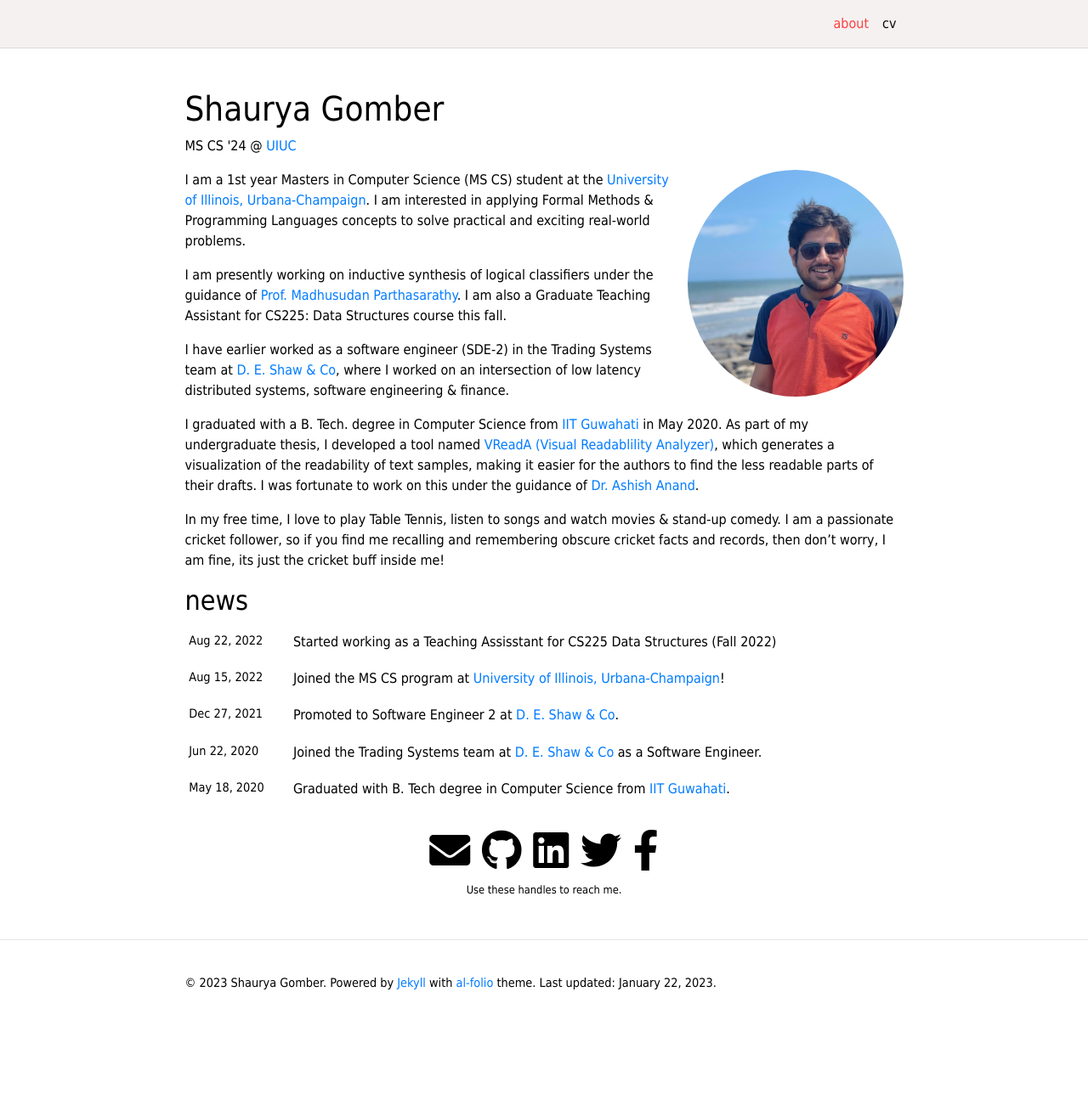
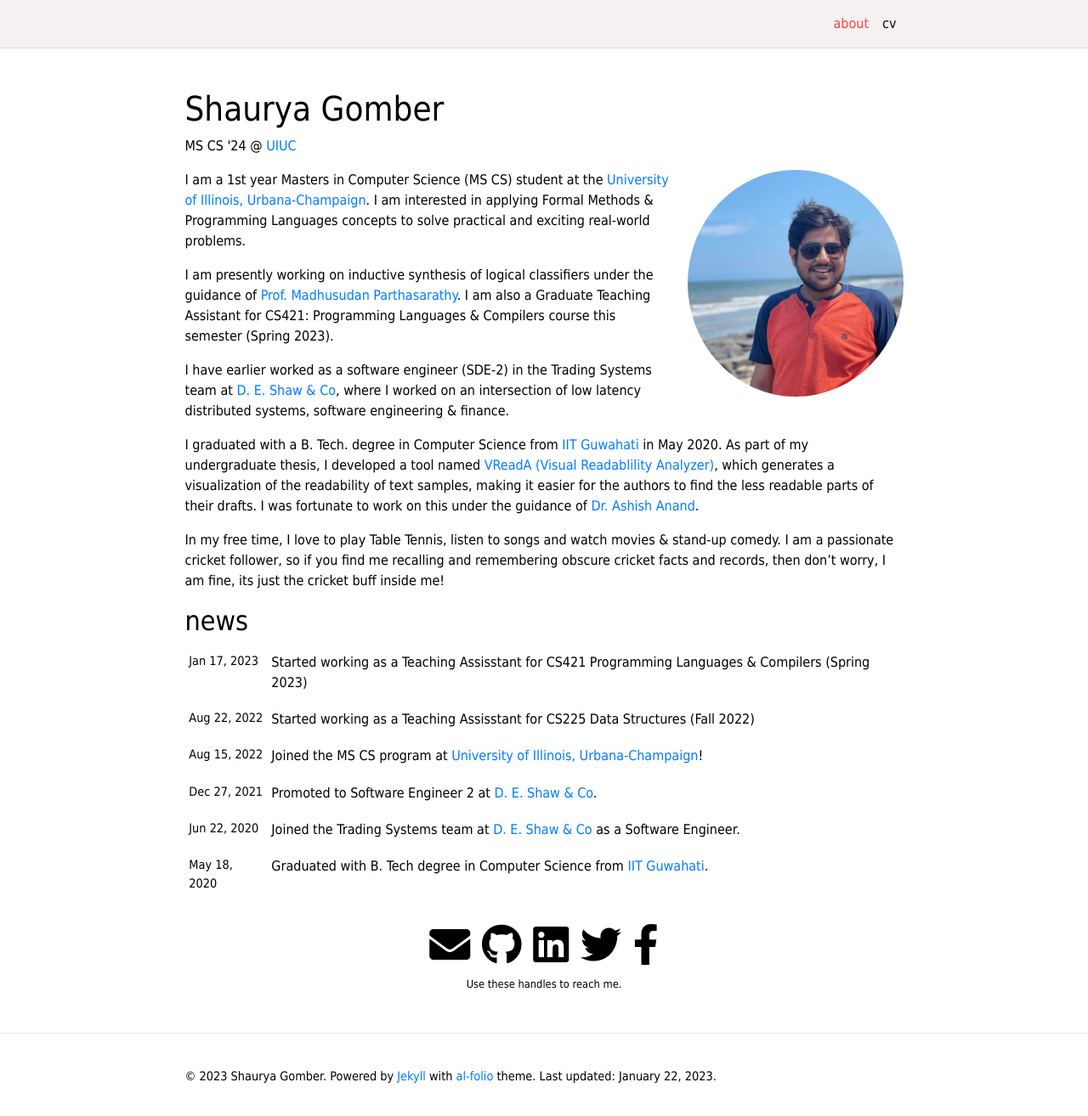
Before and after one commit to sgomber/sgomber.github.io, a Jekyll site: the page built from _pages/about.md, in a window 1280 px wide and 1319 px high. Shown: the top 1314 px of the window at 85% size. Built offline with Jekyll 4.4.1, drawn with Linux system fonts in a browser that asks for light colours; full-size pictures stand in for the smaller copies a plugin makes; comment, search, counter and statistics services are not loaded; a style sheet for code colours, icons or effects is not loaded.

Commit message:
Update about spring 23

```diff
--- a/_config.yml
+++ b/_config.yml
@@ -120,7 +120,7 @@
     output: false
     permalink: /projects/:path/
 
-news_limit: 5
+news_limit: 6
 
 # -----------------------------------------------------------------------------
 # Jekyll settings
--- a/_data/cv.yml
+++ b/_data/cv.yml
@@ -16,11 +16,15 @@
     - title: Master's of Science in Computer Science (MS CS)
       institution: <a href="https://cs.illinois.edu/">University of Illinois, Urbana-Champaign</a>, IL, USA
       year: 2022-Present
-      scores: "CGPA: 4/4"
+      scores: "CGPA: 4.0/4.0"
       description:
         - '<span class="highlight">Focus</span>: Formal Methods & Programming Languages'
         - '<span class="highlight">Key Courses</span>: Program Verification (A+), Trustworthy AI Systems (A+)'
-        - '<span class="highlight">Assistantships</span>: Graduate Teaching Assistant Fall 2022 (CS225 Data Structures)'
+        - '<span class="highlight">Assistantships</span>:
+        <ul>
+        <li>Spring 23: Teaching Assisstant, CS421: Programming Languages & Compilers
+        <li>Fall 22: Teaching Assisstant, CS225: Data Structures
+        </ul>'
     - title: B. Tech Computer Science and Engineering
       institution:  <a href="https://www.iitg.ac.in/">Indian Institute of Technology, Guwahati</a>, Assam, India
       year: 2016-2020
@@ -28,7 +32,7 @@
       description:
         - '<span class="highlight">Thesis</span>: <a href="/assets/pdf/Senior_Thesis.pdf" target="_blank">Readability Analysis of Scientific Writing</a>'
         - '<span class="highlight">Advisor</span>: <a href="https://www.iitg.ac.in/anand.ashish/">Dr. Ashish Anand</a>'
-        - Institute Merit Scholarship 2019 of $2800 for scoring the highest grades in the academic year 2018-19.
+        - '<span class="highlight">Scholarships</span>: Institute Merit Scholarship 2019 of $2800 for scoring the highest grades in the academic year 2018-19.'
     - title: Senior Secondary
       institution: Jaishree Periwal High School, Jaipur, Rajasthan, India
       year: 2016
--- a/_pages/about.md
+++ b/_pages/about.md
@@ -17,7 +17,7 @@
 I am a 1st year Masters in Computer Science (MS CS) student at the [University of Illinois, Urbana-Champaign](https://cs.illinois.edu/). I am interested in applying Formal Methods & Programming Languages concepts to solve practical
 and exciting real-world problems.
 
-I am presently working on inductive synthesis of logical classifiers under the guidance of [Prof. Madhusudan Parthasarathy](https://madhu.cs.illinois.edu/). I am also a Graduate Teaching Assistant for CS225: Data Structures course this fall.
+I am presently working on inductive synthesis of logical classifiers under the guidance of [Prof. Madhusudan Parthasarathy](https://madhu.cs.illinois.edu/). I am also a Graduate Teaching Assistant for CS421: Programming Languages & Compilers course this semester (Spring 2023).
 
 I have earlier worked as a software engineer (SDE-2) in the Trading Systems team at <a href="https://www.deshawindia.com/">D. E. Shaw & Co</a>, where I worked on an intersection of low latency distributed systems, software engineering & finance.
 
```
Also changed, not shown: _news/s23_ta.md (added, +7 -0 lines), 1 other file.
